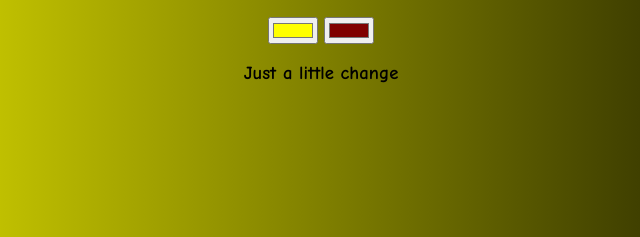
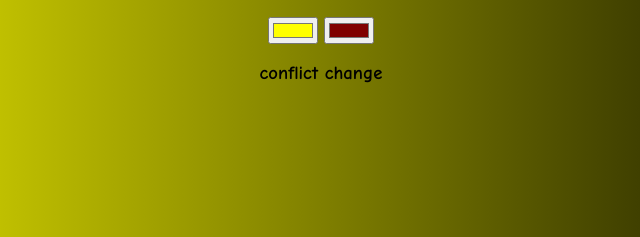
Before and after one commit to wardaddy98/background-generator, a plain HTML site: page bg-gen.html in a window 1280 px wide. Shown: the part 269-506 px from the top of the page, 319-959 px from the left. Drawn offline with Linux system fonts and the light colour scheme.

Commit message:
new change to h3

```diff
--- a/bg-gen.html
+++ b/bg-gen.html
@@ -12,7 +12,7 @@
         <h2>Current CSS Background:</h2>
         <input class="color1" type="color" value="#FFFF00">
         <input class="color2" type="color" value="#800000">
-        <h3>Just a little change</h3>
+        <h3>conflict change</h3>
         <script src="./bg-gen-script.js"></script>
     </body>
 </html>
```
